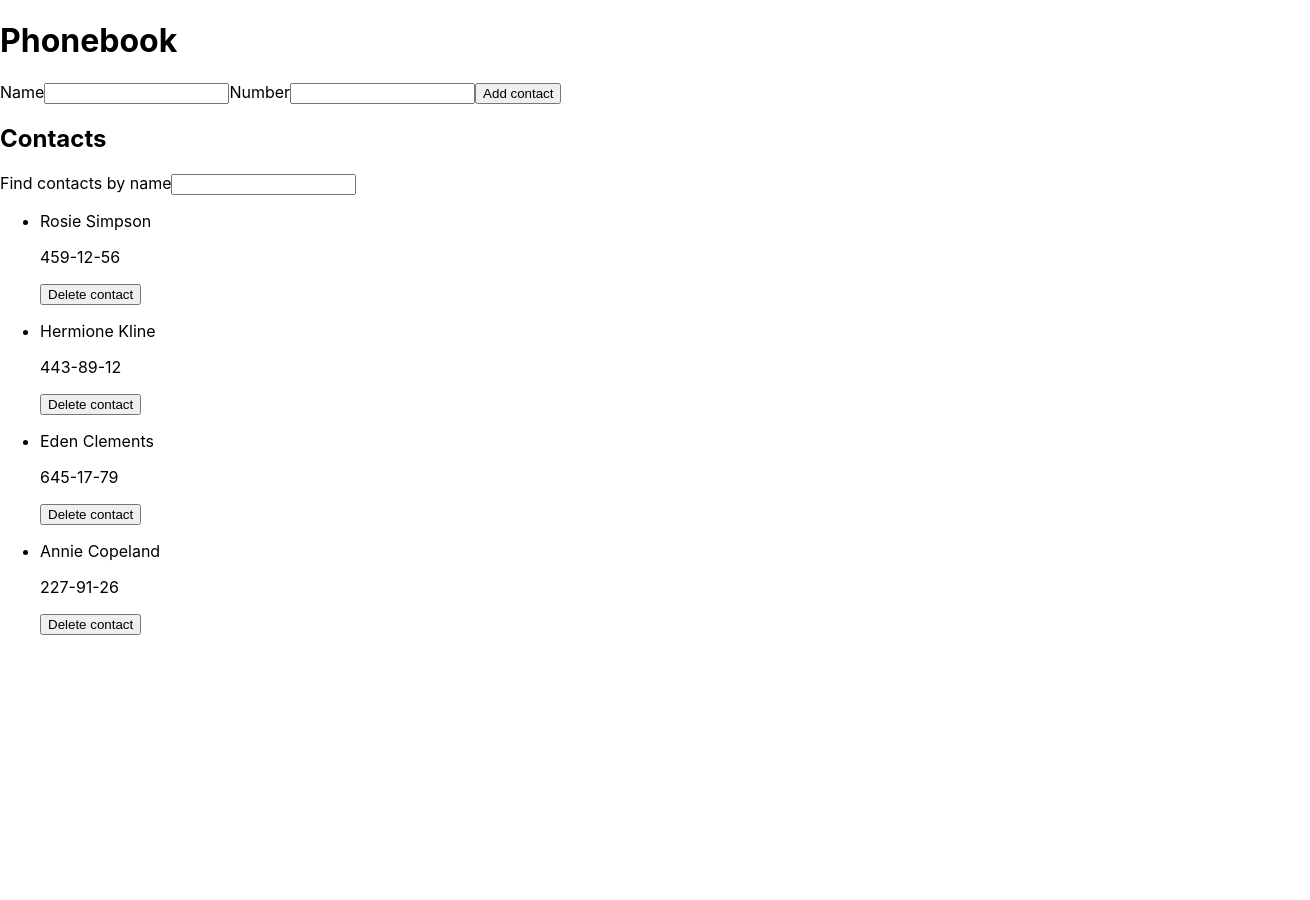
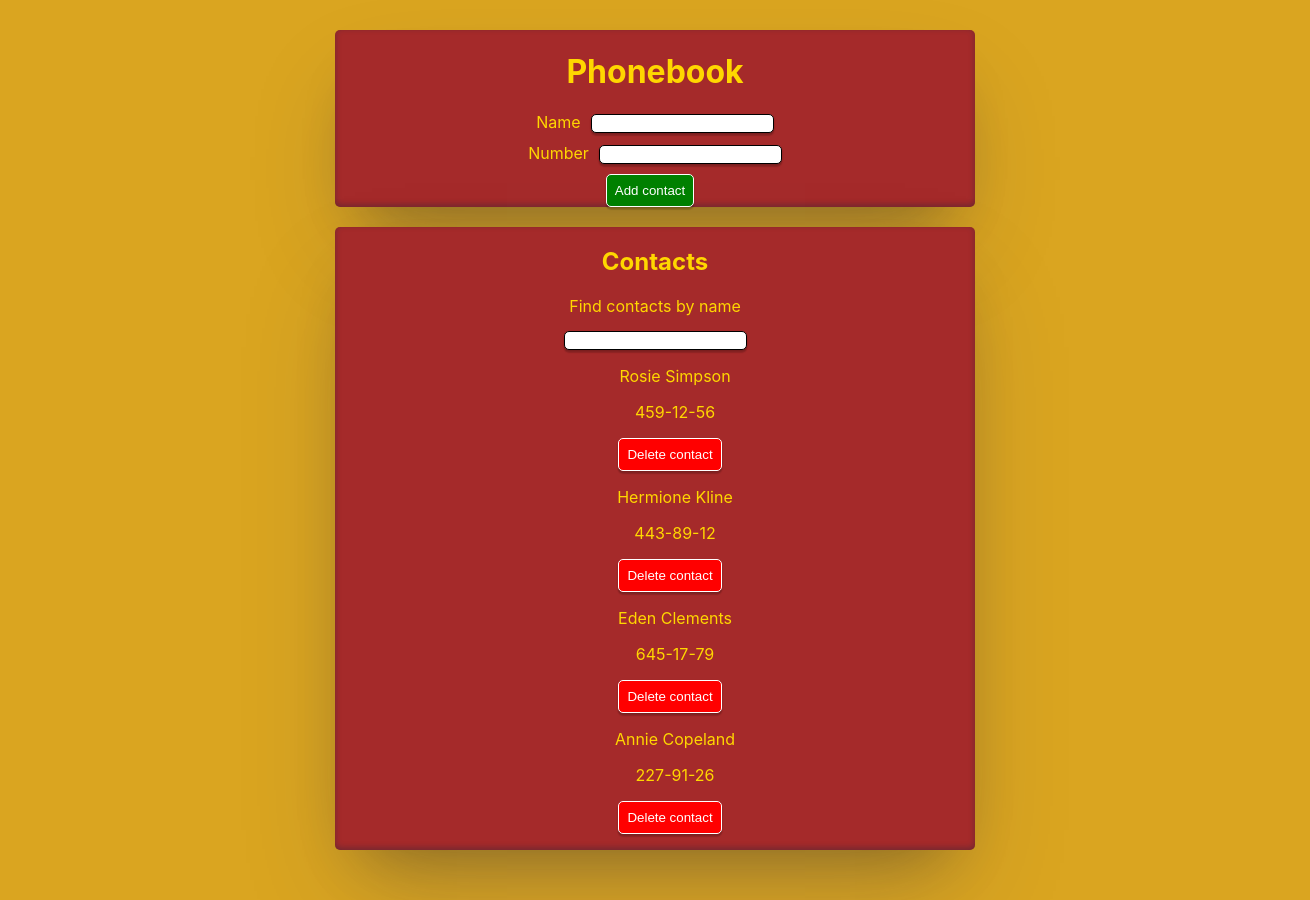
Before and after one commit to Olek9508/goit-react-hw-02-phonebook, a React (Create React App) app: page / in a window 1280 px wide. Shown: the whole page, 1310 px wide, since content can reach past the window. Before the commit the page ends 800 px from the top, so only its background shows below. Built offline with nearby package versions, Linux system fonts and the light colour scheme.

Commit message:
add styled components

```diff
--- a/src/components/App/App.jsx
+++ b/src/components/App/App.jsx
@@ -2,7 +2,8 @@ import { nanoid } from 'nanoid'
 import { Component } from "react";
 import { ContactForm } from "components/ContactForm/ContactForm";
 import { Filter } from "components/Filter/Filter";
-import {ContactList} from "components/ContactList/ContactList"
+import { ContactList } from "components/ContactList/ContactList";
+import { Container, InnerContainer } from './App.styled';
 
 export class App extends Component  {
   state = {
@@ -56,14 +57,17 @@ export class App extends Component  {
     const filterContact = this.getFilteredList();
 
     return (
-<div>
-  <h1>Phonebook</h1>
-    <ContactForm onSubmit={this.addContact} />
-
-  <h2>Contacts</h2>
-    <Filter value={filter} onChange={this.onFilterSearch } />
-    <ContactList contacts={filterContact} onDeleteContact={this.deleteContact } />
-</div>
+      <Container>
+        <InnerContainer>
+          <h1>Phonebook</h1>
+          <ContactForm onSubmit={this.addContact} />
+        </InnerContainer>
+        <InnerContainer>
+          <h2>Contacts</h2>
+          <Filter value={filter} onChange={this.onFilterSearch } />
+          <ContactList contacts={filterContact} onDeleteContact={this.deleteContact} />
+        </InnerContainer>
+      </Container>
     )
   }
 };
--- /dev/null
+++ b/src/components/App/App.styled.jsx
@@ -0,0 +1,30 @@
+import styled from '@emotion/styled'
+
+export const Container = styled.div`
+  display:flex;
+  justify-content:center;
+  align-items:center;
+  text-align:center;
+  flex-direction: column;
+  width: 100%;
+  height:100vh;
+  padding-left: 15px;
+  padding-right: 15px;
+  padding-top:50px;
+  padding-bottom:50px;
+  margin-left: auto;
+  margin-right: auto;
+  background-color: #DAA520;
+  `
+  ;
+
+export const InnerContainer = styled.div`
+  width: 50%;
+  text-align:center;
+  margin-bottom: 20px;
+  background-color: #A52A2A;
+  border-radius: 5px;
+  box-shadow: rgba(50, 50, 93, 0.25) 0px 50px 100px -20px,
+  rgba(0, 0, 0, 0.3) 0px 30px 60px -30px,
+  rgba(10, 37, 64, 0.35) 0px -2px 6px 0px inset;
+`;
--- a/src/components/ContactForm/ContactForm.jsx
+++ b/src/components/ContactForm/ContactForm.jsx
@@ -1,4 +1,5 @@
 import { Component } from "react";
+import { BtnSubmit, Form, Label, Input } from "./ContactForm.styled";
 
 export class ContactForm extends Component{
   state = {
@@ -21,10 +22,10 @@ export class ContactForm extends Component{
   render() {
     return (
     <div>
-      <form onSubmit={this.onContactAdd}>
-        <label>
+      <Form onSubmit={this.onContactAdd}>
+        <Label>
           Name
-        <input
+        <Input
           type="text"
           name="name"
           value={this.state.name}
@@ -33,10 +34,10 @@ export class ContactForm extends Component{
           title="Name may contain only letters, apostrophe, dash and spaces. For example Adrian, Jacob Mercer, Charles de Batz de Castelmore d'Artagnan"
           required
           />
-        </label>
-        <label >
+        </Label>
+        <Label >
           Number
-        <input
+        <Input
           type="tel"
           name="number"
           value={this.state.number}
@@ -45,9 +46,9 @@ export class ContactForm extends Component{
           title="Phone number must be digits and can contain spaces, dashes, parentheses and can start with +"
           required
         />
-          </label>
-          <button type="submit">Add contact</button>
-      </form>
+          </Label>
+          <BtnSubmit type="submit">Add contact</BtnSubmit>
+      </Form>
     </div>
     )
   }
--- /dev/null
+++ b/src/components/ContactForm/ContactForm.styled.jsx
@@ -0,0 +1,44 @@
+import styled from "@emotion/styled"
+
+export const Form = styled.form`
+    display: flex;
+    justify-content: space-evenly;
+    align-items: center;
+    flex-wrap: wrap;
+    flex-direction: column;
+    align-content: stretch;
+`
+;
+
+export const Label = styled.label`
+margin-bottom:10px;
+`
+    ;
+
+export const Input = styled.input`
+    margin-left: 10px;
+    border-radius: 5px;
+    border: solid 1px;
+    box-shadow: 0px 3px 1px rgba(0, 0, 0, 0.1), 0px 1px 2px rgba(0, 0, 0, 0.08),
+    0px 2px 2px rgba(0, 0, 0, 0.12);
+`
+;
+
+export const BtnSubmit = styled.button`
+margin-right:10px;
+padding:8px;
+border-radius: 5px;
+border: solid 1px;
+color: white;
+background-color: green;
+box-shadow: 0px 3px 1px rgba(0, 0, 0, 0.1), 0px 1px 2px rgba(0, 0, 0, 0.08),
+0px 2px 2px rgba(0, 0, 0, 0.12);
+cursor:pointer;
+:hover,
+:focus{
+  background-color: rgba(99, 220, 253, 0.763);
+  color: rgba(2, 2, 2, 0.823);
+  border-color: transparent;
+transition-duration: 250ms;
+}
+`;
--- /dev/null
+++ b/src/components/ContactList/Contact.styled.jsx
@@ -0,0 +1,20 @@
+import styled from "@emotion/styled"
+
+export const BtnDelete = styled.button`
+margin-right:10px;
+padding:8px;
+border-radius: 5px;
+border: solid 1px;
+color: white;
+background-color: red;
+box-shadow: 0px 3px 1px rgba(0, 0, 0, 0.1), 0px 1px 2px rgba(0, 0, 0, 0.08),
+0px 2px 2px rgba(0, 0, 0, 0.12);
+cursor:pointer;
+:hover,
+:focus{
+  background-color: rgba(99, 220, 253, 0.763);
+  color: rgba(2, 2, 2, 0.823);
+  border-color: transparent;
+transition-duration: 250ms;
+}
+`;
--- a/src/components/ContactList/ContactItem.jsx
+++ b/src/components/ContactList/ContactItem.jsx
@@ -1,11 +1,12 @@
 import PropTypes from 'prop-types';
+import { BtnDelete } from './Contact.styled';
 
 export const ContactItem = ({ name, number, onDeleteContact }) => {
     return (
         <li>
             <p>{name }</p>
             <p>{number}</p>
-            <button type="button" onClick={onDeleteContact}>Delete contact</button>
+            <BtnDelete type="button" onClick={onDeleteContact}>Delete contact</BtnDelete>
         </li>
     )
 }
--- a/src/components/Filter/Filter.jsx
+++ b/src/components/Filter/Filter.jsx
@@ -1,15 +1,16 @@
 import PropTypes from 'prop-types';
+import { Form, Label, Input } from './Filter.styled';
 
 export const Filter = ({ value, onChange }) => {
       return (
-        <form >
-          <label>Find contacts by name
-          <input
+        <Form >
+          <Label>Find contacts by name
+          <Input
           type="text"
           value={value}
           onChange={onChange} />
-          </label>
-        </form>
+          </Label>
+        </Form>
         )
 }
 
--- /dev/null
+++ b/src/components/Filter/Filter.styled.jsx
@@ -0,0 +1,24 @@
+import styled from "@emotion/styled"
+
+export const Form = styled.form`
+    display: flex;
+    flex-direction: column;
+    text-align-center;
+`
+;
+
+export const Label = styled.label`
+    display: flex;
+    flex-direction: column;
+    align-items: center;
+    `
+    ;
+
+export const Input = styled.input`
+    margin-top: 15px;
+    border-radius: 5px;
+    border: solid 1px;
+    box-shadow: 0px 3px 1px rgba(0, 0, 0, 0.1), 0px 1px 2px rgba(0, 0, 0, 0.08),
+    0px 2px 2px rgba(0, 0, 0, 0.12);
+`
+;
--- a/src/index.css
+++ b/src/index.css
@@ -13,3 +13,15 @@ code {
   font-family: source-code-pro, Menlo, Monaco, Consolas, 'Courier New',
     monospace;
 }
+
+ul{
+  list-style: none;
+}
+
+li{
+  text-decoration: none;
+}
+
+h1,h2,h3,p,span, label{
+    color: #FFD700;
+}
```
